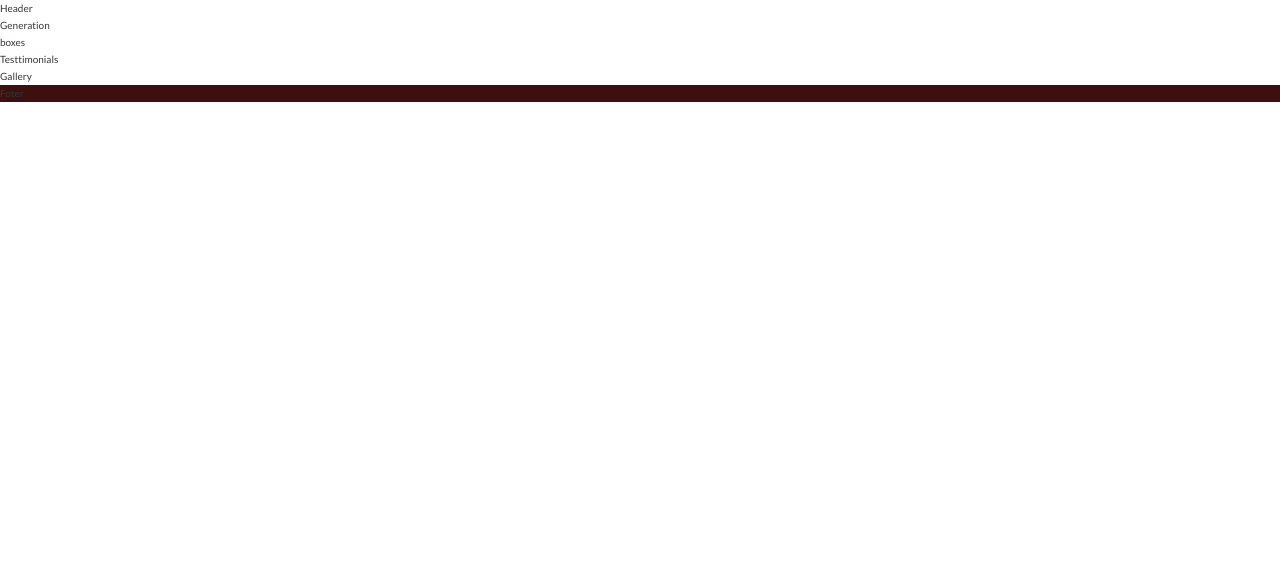
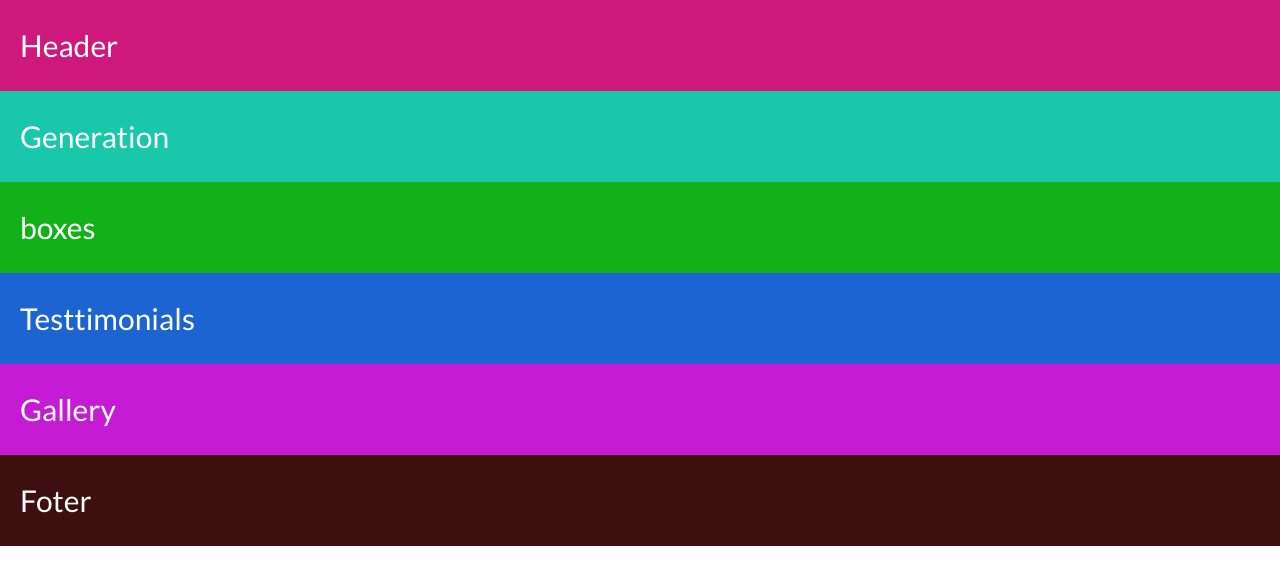
Before and after one commit to SteveJobsYoung/Bycicle-css-Grid, a plain HTML site: page index.html in a window 1280 px wide. Drawn offline with Linux system fonts and the light colour scheme.

Commit message:
set background to grid

```diff
--- a/sass/_gallery.scss
+++ b/sass/_gallery.scss
@@ -1,3 +1,3 @@
 .gallery {
-
+    background-color: rgb(197, 27, 212);
 }
--- /dev/null
+++ b/sass/_generation.scss
@@ -0,0 +1,3 @@
+.generation {
+    background-color: rgb(25, 199, 170);
+}
--- a/sass/_grid-section.scss
+++ b/sass/_grid-section.scss
@@ -1,3 +1,3 @@
 .boxes {
-
+    background-color: rgb(18, 177, 26);
 }
--- a/sass/_grid.scss
+++ b/sass/_grid.scss
@@ -1,4 +1,11 @@
 .container {
+    display: grid;
 
-    display: grid;
+
+
+    & > * {
+        font-size: 3rem;
+        padding: 2rem;
+        color: #fff;
+    }
 }
--- a/sass/_header.scss
+++ b/sass/_header.scss
@@ -1,3 +1,3 @@
 .header {
-
+    background-color: rgb(206, 24, 124);
 }
--- a/sass/_testimonials.scss
+++ b/sass/_testimonials.scss
@@ -1,3 +1,3 @@
 .testimonials {
-
+    background-color: rgb(27, 100, 209);
 }
--- a/sass/main.scss
+++ b/sass/main.scss
@@ -3,6 +3,7 @@
 @import "typografy";
 @import "grid";
 @import "header";
+@import "generation";
 @import "grid-section";
 @import "testimonials";
 @import "gallery";
```
Also changed, not shown: css/main.css, 1 other file.
